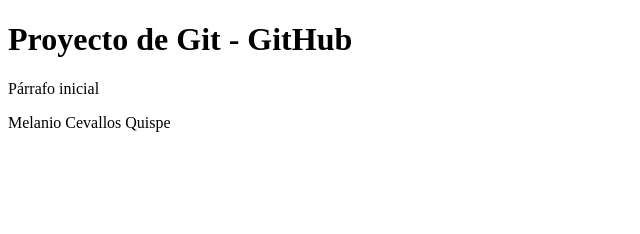
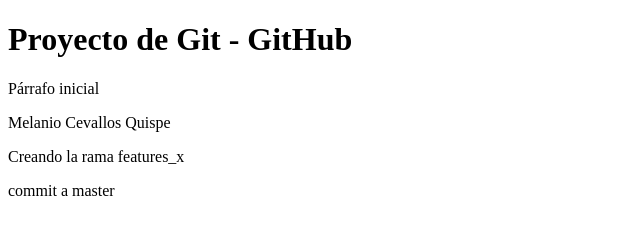
Before and after one commit to melaniodev/Curso_Git_GitHub, a plain HTML site: page index.html in a window 1280 px wide. Shown: the whole page, without its empty margins (0-640 px from the left). Drawn offline with Linux system fonts and the light colour scheme.

Commit message:
Agregando a master

```diff
--- a/index.html
+++ b/index.html
@@ -11,6 +11,8 @@
     <h1>Proyecto de Git - GitHub</h1>
     <p>Párrafo inicial</p>
     <p>Melanio Cevallos Quispe</p>
+    <p>Creando la rama features_x</p>
+    <p>commit a master</p>
 
     <script src="js/main.js"></script>
 </body>
```
